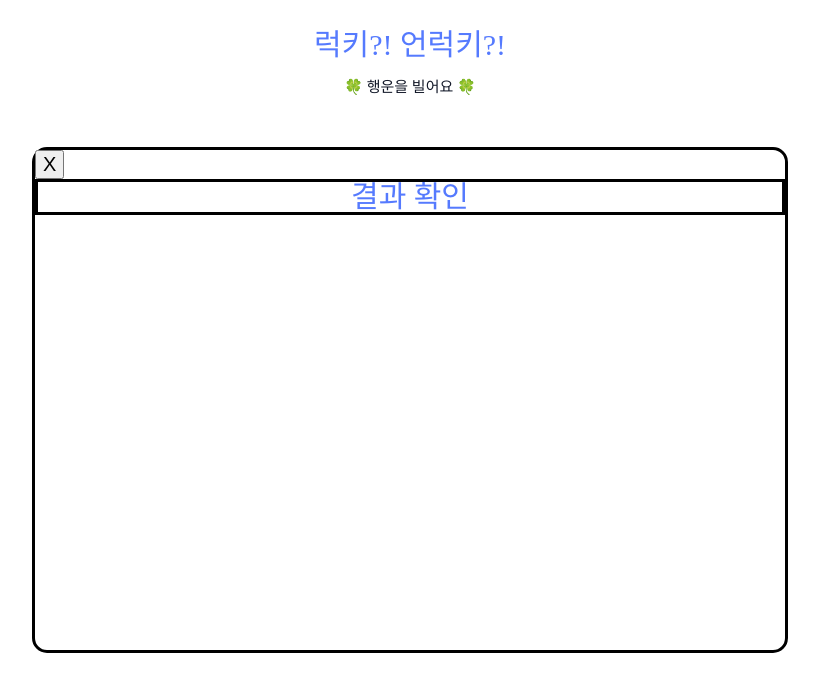
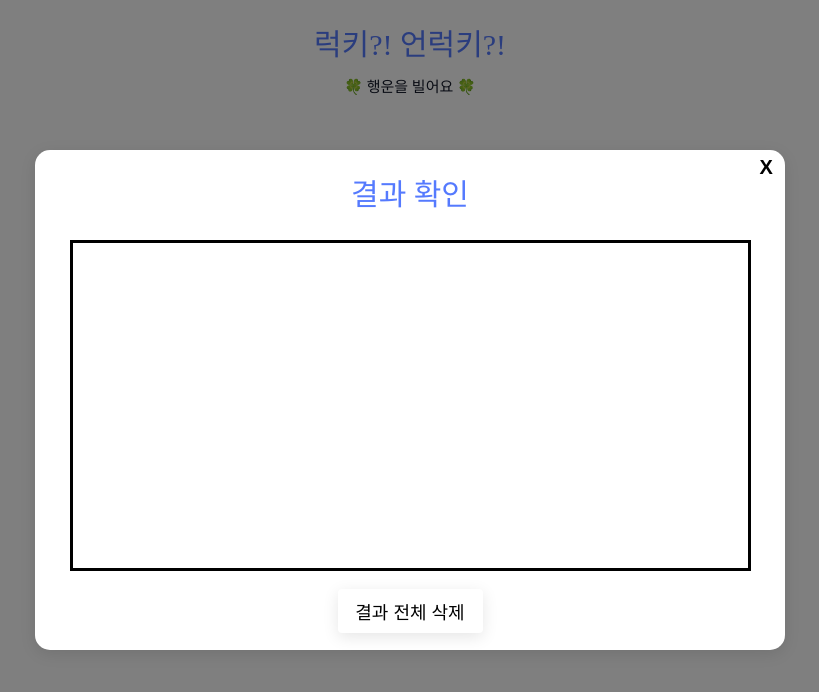
Before and after one commit to prgrms-web-devcourse/FEDC4-simple-roulette, a React (Vite) app: page / in a window 1280 px wide. Shown: the top 692 px of the page, without its empty margins (230-1049 px from the left). Built offline with nearby package versions, Linux system fonts and the light colour scheme.

Commit message:
feat: 모달 컴포넌트 데이터 제외 1차 완료

```diff
--- a/src/component/modal/index.tsx
+++ b/src/component/modal/index.tsx
@@ -1,34 +1,74 @@
 import styled from '@emotion/styled';
 
 const Modal = ({ width = 750, height = 500 }: { width?: number; height?: number }) => {
+  const ModalBackground = styled.div({
+    position: 'absolute',
+    top: 0,
+    left: 0,
+    width: '100%',
+    height: '100%',
+    background: 'rgba(0, 0, 0, 0.5)'
+  });
   const Modal = styled.div({
     width,
     height,
-    border: 'solid black',
     position: 'absolute',
-    marginLeft: '-50px',
-    marginRight: '-50px',
     top: 0,
     left: 0,
     right: 0,
     bottom: 0,
     margin: 'auto',
-    borderRadius: 15
+    borderRadius: 15,
+    display: 'flex',
+    flexDirection: 'column',
+    alignItems: 'center',
+    border: 'none',
+    background: '#ffffff',
+    boxShadow: '0px 4px 16px rgba(0, 0, 0, 0.10)'
   });
   const ExitButton = styled.button({
-    fontSize: 20
+    fontSize: 20,
+    fontWeight: 'bold',
+    border: 'none',
+    background: 'none',
+    marginLeft: '95%',
+    marginTop: 5,
+    '&:hover': {
+      cursor: 'pointer'
+    }
   });
   const ResultTitle = styled.p({
     fontSize: 30,
-    color: '#557AFE',
-    textAlign: 'center',
-    border: 'solid black'
+    color: '#557AFE'
+  });
+  const ResultLists = styled.div({
+    width: '90%',
+    height: '65%',
+    border: 'solid black',
+    marginTop: 30
+  });
+  const ResultDelete = styled.button({
+    fontSize: 18,
+    margin: 'auto',
+    width: 145,
+    height: 44,
+    border: 'none',
+    background: '#ffffff',
+    boxShadow: '0px 4px 16px rgba(0, 0, 0, 0.10)',
+    borderRadius: 4,
+    '&:hover': {
+      cursor: 'pointer'
+    }
   });
   return (
-    <Modal>
-      <ExitButton>X</ExitButton>
-      <ResultTitle>결과 확인</ResultTitle>
-    </Modal>
+    <ModalBackground>
+      <Modal>
+        <ExitButton>X</ExitButton>
+        <ResultTitle>결과 확인</ResultTitle>
+        <ResultLists></ResultLists>
+        <ResultDelete>결과 전체 삭제</ResultDelete>
+      </Modal>
+    </ModalBackground>
   );
 };
 
```
